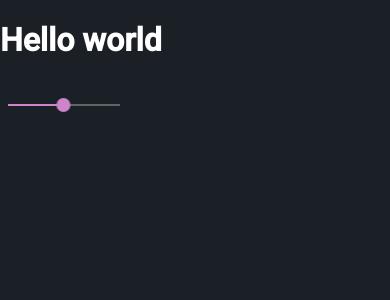
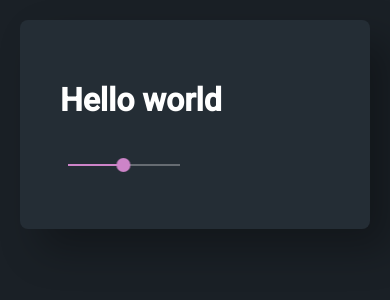
Before and after one commit to NielzosFilms/Minecraft-Market-Tracker, an Angular app: page / in a window 390 px wide. Shown: the top 300 px of the page. Built offline with nearby package versions, Linux system fonts and the light colour scheme.

Commit message:
Setup more styling

```diff
--- a/src/app/app.component.html
+++ b/src/app/app.component.html
@@ -1,6 +1,8 @@
-<ng-container>
-  <h1>Hello world</h1>
-  <mat-slider min="1" max="100" step="1" value="50" color="accent"></mat-slider>
-</ng-container>
+<div class="content-container">
+  <div class="paper">
+    <h1>Hello world</h1>
+    <mat-slider min="1" max="100" step="1" value="50" color="accent"></mat-slider>
+  </div>
 
-<router-outlet></router-outlet>
+  <router-outlet></router-outlet>
+</div>
--- a/src/styles.scss
+++ b/src/styles.scss
@@ -112,6 +112,11 @@ $vibrant_color5:	#C269BC;
 $vibrant_color6:	#58D6BF;
 $vibrant_color7:	#F4F5F2;
 
+$padding: 40px;
+$margin: 20px;
+$border-radius: 8px;
+$box-shadow: 20px 20px 40px 0px rgba(0,0,0,0.3);
+
 html, body {
   height: 100%;
 }
@@ -122,3 +127,33 @@ body {
   background-color: $background;
   color: $foreground;
 }
+
+.content-container {
+  width: 80%;
+  margin: 0 auto;
+  max-width: 1200px;
+}
+@media screen and (max-width: 800px) {
+  .content-container {
+    width: 100%;
+  }
+}
+
+.paper {
+  padding: $padding;
+  margin: $margin;
+  border-radius: $border-radius;
+  background-color: $color0;
+  box-shadow: $box-shadow;
+}
+
+.w-100 { width: 100%; }
+.w-90 { width: 90%; }
+.w-80 { width: 80%; }
+.w-70 { width: 70%; }
+.w-60 { width: 60%; }
+.w-50 { width: 50%; }
+.w-40 { width: 40%; }
+.w-30 { width: 30%; }
+.w-20 { width: 20%; }
+.w-10 { width: 10%; }
```
